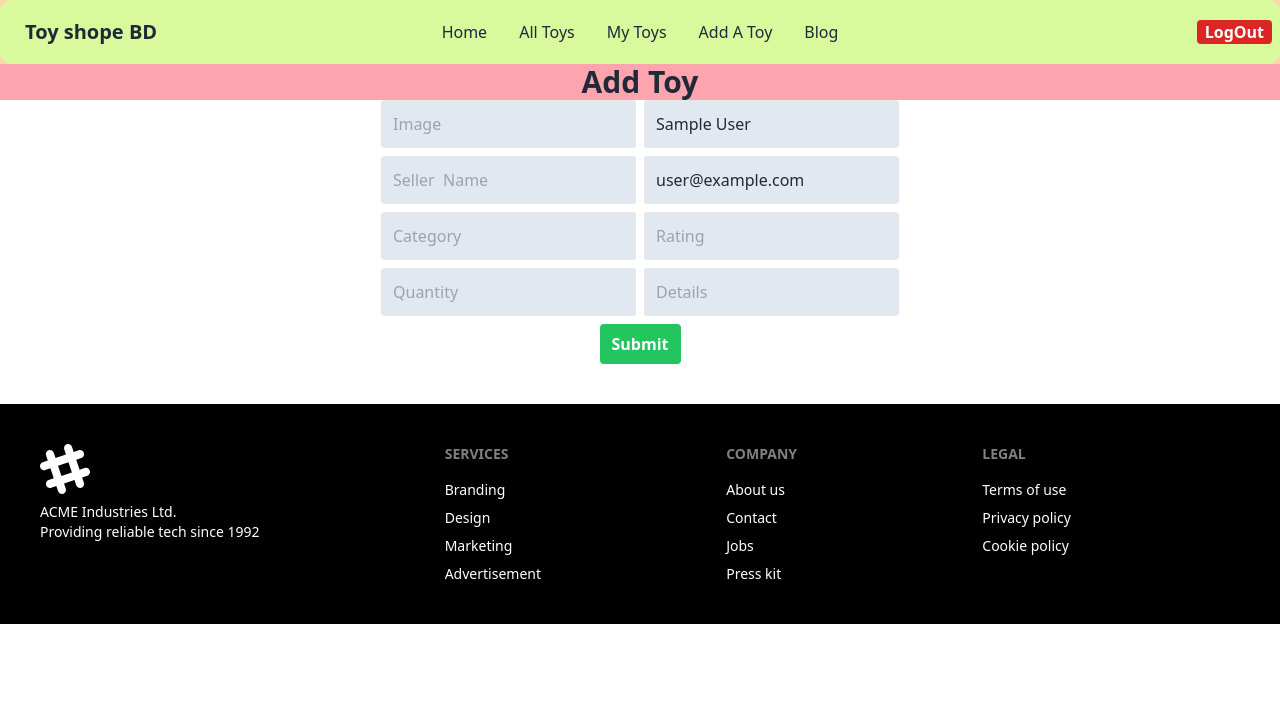
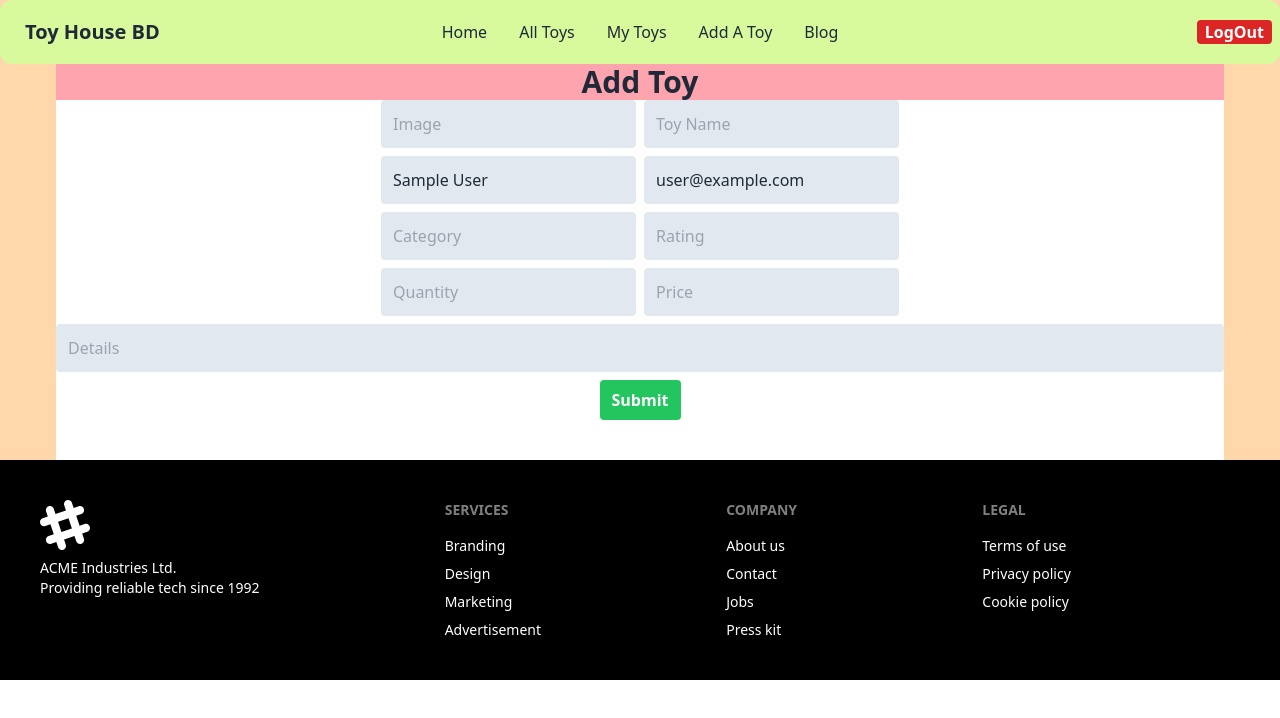
Before and after one commit to najmul905/toy-house-bd, a React (Vite) app: page /addToy in a window 1280 px wide. Shown: the top 718 px of the page. Built offline with nearby package versions, Linux system fonts and the light colour scheme; no server answers; sample sign-in values are in the browser's storage.

Commit message:
crate update data and delete data

```diff
--- a/src/Components/Home/AddToy/AddToy.jsx
+++ b/src/Components/Home/AddToy/AddToy.jsx
@@ -11,15 +11,16 @@ if(loader){
 const handelPost=(event)=>{
     event.preventDefault()
     const form=event.target
-    const displayName=form.name.value;
+    const name=form.name.value;
     const image=form.image.value;
     const email=form.email.value;
-    const seller=form.seller.value;
+    const displayName=form.seller.value;
     const category=form.category.value;
     const rating=form.rating.value;
     const quantity=form.quantity.value;
+    const price=form.price.value;
     const details=form.details.value;
-    const info={displayName,email,image,seller,category,rating,quantity,details}
+    const info={displayName,email,image,name,category,rating,quantity,details,price}
     console.log(info)
     fetch('http://localhost:5000/toys',{
         method:"POST",
@@ -33,16 +34,16 @@ const handelPost=(event)=>{
 }
 
     return (
-        <div>
+        <div className='mx-14 rounded'>
             <h1 className='text-3xl font-bold bg-rose-300 text-center' >Add Toy</h1>
            <form onSubmit={handelPost} className='text-center bg-white'>
 <div>
 
 <input className='bg-slate-200 rounded mb-2 mr-2 p-3' placeholder='Image' type="text" name="image" id="" />
-<input className='bg-slate-200 rounded mb-2 p-3' placeholder='Name' type="text" name="name" defaultValue={displayName} disabled id="" />
+<input className='bg-slate-200 rounded mb-2 p-3' placeholder='Toy Name' type="text" name="name"  id="" />
 </div>
 <div>
-<input className='bg-slate-200 rounded mb-2 mr-2 p-3'  type="text" name="seller" placeholder='Seller  Name' id="" />
+<input className='bg-slate-200 rounded mb-2 mr-2 p-3'  type="text" name="seller" defaultValue={displayName} disabled placeholder='Seller  Name' id="" />
 
 <input className='bg-slate-200 rounded mb-2 p-3' type="email" name="email" placeholder='Email' id="" disabled defaultValue={email} />
 </div>
@@ -52,9 +53,12 @@ const handelPost=(event)=>{
 </div>
 <div>
 <input className='bg-slate-200 rounded mb-2 mr-2 p-3'  type="number" name="quantity" placeholder='Quantity' id="" />
-<input className='bg-slate-200 rounded mb-2 p-3' placeholder='Details' type="text" name="details" id="" />
+<input className='bg-slate-200 rounded mb-2 p-3' placeholder='Price' type="number" name="price" id="" />
 </div>
-<button className='bg-green-500 text-white font-bold px-3 py-2 rounded mb-10'>Submit</button>
+<div>
+<input className='bg-slate-200 rounded mb-2 p-3 w-full' placeholder='Details' type="text" name="details" id="" />
+</div>
+<button className='bg-green-500 text-white font-bold px-3 py-2 rounded mb-10 '>Submit</button>
            </form>
         </div>
     );
--- a/src/Components/Home/AlltoysCard/AllToysCard.jsx
+++ b/src/Components/Home/AlltoysCard/AllToysCard.jsx
@@ -2,15 +2,15 @@ import React from 'react';
 
 const AllToysCard = ({info}) => {
 
-    const{displayName,email,image}=info
+    const{displayName,email,image,name}=info
     console.log(displayName,image)
     return (
         <div>
             <div className="card w-auto glass">
-  <figure><img src={image} alt="car!"/></figure>
+  <figure><img className='' src={image} alt="car!"/></figure>
   <div className="card-body">
-    <h2 className="card-title">{displayName}</h2>
-    <p>{email}</p>
+    <h2 className="card-title">Name: {name}</h2>
+    <p>Seller name: {displayName}</p>
     <div className="card-actions justify-end">
       <button className="btn btn-primary">Details</button>
     </div>
--- a/src/Components/Home/Banner/Banner.jsx
+++ b/src/Components/Home/Banner/Banner.jsx
@@ -1,5 +1,6 @@
 import React from 'react';
-import image from '../../../../public/banner2.jpg'
+import image from '../../../../public/banner3.jpg'
+import './banner.css'
 const Banner = () => {
     return (
 <div className=' relative'>
--- a/src/Components/Home/Header/Header.jsx
+++ b/src/Components/Home/Header/Header.jsx
@@ -29,7 +29,7 @@ const handelLogOut=()=>{
         <li><Link to='blog'>Blog</Link ></li>
       </ul>
     </div>
-    <a className="btn btn-ghost normal-case text-xl">Toy shope BD</a>
+    <a className="btn btn-ghost normal-case text-xl">Toy House BD</a>
   </div>
   <div className="navbar-center hidden lg:flex">
     <ul className="menu menu-horizontal px-1">
--- a/src/Components/Home/MyToyCard/MytoyCard.jsx
+++ b/src/Components/Home/MyToyCard/MytoyCard.jsx
@@ -1,9 +1,32 @@
 import React from 'react';
+import { Link } from 'react-router-dom';
 
-const MytoyCard = () => {
+const MytoyCard = ({data}) => {
+    const {name,image,_id}=data
+const [toys,setToys]=use
+    // delete operation
+    const handelDelete=(_id)=>{
+      console.log('delete',_id)
+      fetch(`http://localhost:5000/toys/${_id}`,{
+        method:'DELETE'
+      })
+      .then(res=>res.json())
+      .then(data=>{console.log(data)})
+    }
+
     return (
-        <div>
-
+        <div className='mb-4'>
+            <div className="card card-side bg-base-100 shadow-xl">
+  <figure><img src={image} alt="Movie"/></figure>
+  <div className="card-body">
+    <h2 className="card-title">Name: {name}</h2>
+    <p>Click the button to watch on Jetflix app.</p>
+    <div className="card-actions justify-end">
+      <button onClick={()=>handelDelete(_id)} className="btn btn-primary">Delete</button>
+      <Link to={`/update/${_id}`} ><button className="btn btn-primary">Update</button></Link>
+    </div>
+  </div>
+</div>
         </div>
     );
 };
--- a/src/Components/Home/MyToyes/MyToys.jsx
+++ b/src/Components/Home/MyToyes/MyToys.jsx
@@ -1,5 +1,6 @@
 import React, { useContext } from 'react';
 import { contextProvider } from '../../../AuthProvider/AuthProvider';
+import MytoyCard from '../MyToyCard/MytoyCard';
 
 const MyToys = () => {
 const {data,user,loader}=useContext(contextProvider)
@@ -12,8 +13,16 @@ console.log(email)
 const myToy=data.filter(info=>info.email===email)
 console.log(myToy.length)
     return (
-        <div>
+        <div className='mx-14'>
            <h1>My Toys page{myToy.length}</h1>
+           <div mb-4>
+           {
+            myToy.map(data=><MytoyCard
+            key={data._id}
+            data={data}
+            ></MytoyCard>)
+           }
+           </div>
         </div>
     );
 };
--- a/src/Components/Home/ReactTab/ReactTab.jsx
+++ b/src/Components/Home/ReactTab/ReactTab.jsx
@@ -1,7 +1,12 @@
-import React from 'react';
+import React, { useContext } from 'react';
 import { Tab, Tabs, TabList, TabPanel } from 'react-tabs';
 import 'react-tabs/style/react-tabs.css';
+import { contextProvider } from '../../../AuthProvider/AuthProvider';
 const ReactTab = () => {
+
+  const {data}=useContext(contextProvider)
+  const {category}=data
+  console.log(category)
     return (
         <div className='mx-auto'>
              <Tabs>
--- a/src/Components/Home/Slider/Slider.jsx
+++ b/src/Components/Home/Slider/Slider.jsx
@@ -3,6 +3,9 @@ import React from 'react';
 const Slider = () => {
     return (
         <div>
+          <div>
+            <h1 className='text-4xl font-bold text-center mb-5'>Our Toy Demo</h1>
+          </div>
             <div className="carousel w-full md:w-1/2 mx-auto">
   <div id="slide1" className="carousel-item relative w-full">
 
--- /dev/null
+++ b/src/Components/Home/Update/Update.jsx
@@ -0,0 +1,61 @@
+import React, { useContext } from 'react';
+import { useLoaderData } from 'react-router-dom';
+import { contextProvider } from '../../../AuthProvider/AuthProvider';
+
+const Update = () => {
+
+const data=useLoaderData()
+
+const {loader}=useContext(contextProvider)
+
+if(loader){
+    return <progress className="progress w-56"></progress>
+}
+
+const handelUpdate=(event)=>{
+    event.preventDefault()
+    const form=event.target
+    const price=form.price.value;
+
+    const quantity=form.quantity.value;
+    const details=form.details.value;
+    const updatedData={quantity,details,price}
+    console.log(updatedData)
+fetch(`http://localhost:5000/toys/${data._id}`,{
+    method:'PUT',
+    headers:{
+        'content-type':'application/json'
+    },
+    body:JSON.stringify(updatedData)
+})
+.then(res=>res.json())
+.then(data=>{console.log(data)})
+
+
+}
+
+    return (
+        <div>
+        <h1 className='p-3'>This is update page{data.name}</h1>
+            <div className='mx-14 rounded'>
+            <h1 className='text-3xl font-bold bg-rose-300 text-center' >Update Your Information</h1>
+           <form onSubmit={handelUpdate} className='text-center bg-white'>
+
+
+
+<div className=''>
+
+<input className='bg-slate-200 mt-10 rounded mb-2 mr-2 p-3'  type="number" name="quantity" placeholder='Quantity' defaultValue={data?.quantity} id="" />
+<input className='bg-slate-200 rounded mb-2 p-3' placeholder='Price' type="number" name="price" defaultValue={data?.price} id="" />
+</div>
+<div>
+<input className='bg-slate-200 rounded mb-2 p-3 w-1/2' placeholder='Details' defaultValue={data.details} type="text" name="details" id="" />
+</div>
+<button className='bg-green-500 text-white font-bold px-3 py-2 rounded mb-10 '>Update</button>
+           </form>
+        </div>
+        </div>
+    );
+};
+
+export default Update;
--- a/src/main.jsx
+++ b/src/main.jsx
@@ -19,7 +19,8 @@ import LogIn from './Components/LogIn/LogIn.jsx';
 import SingUp from './Components/SingUp/SingUp.jsx';
 import AuthProvider from './AuthProvider/AuthProvider.jsx';
 import PrivetRout from './Components/PivetRout/PrivetRout.jsx';
-// import Root from 'postcss/lib/root.js';
+import Update from './Components/Home/Update/Update.jsx';
+
 
 
 const router = createBrowserRouter([
@@ -54,7 +55,13 @@ const router = createBrowserRouter([
       {
         path:"singUp",
         element:<SingUp></SingUp>
+      },
+      {
+        path:"update/:id",
+        element:<Update></Update>,
+        loader:({params})=>fetch(`http://localhost:5000/toys/${params.id}`)
       }
+
     ]
   },
   {
```
Also changed, not shown: public/banner3.jpg (added), src/Components/Home/Banner/banner.css (added).
